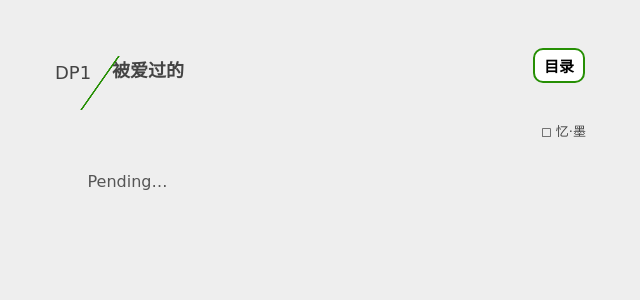
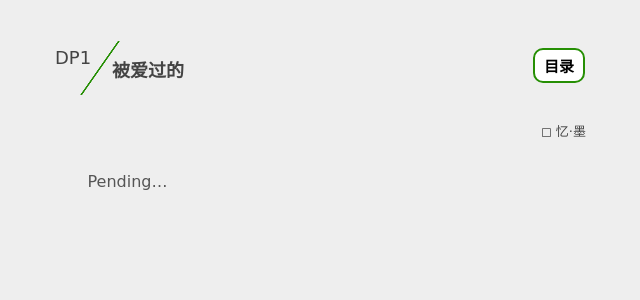
Before and after one commit to whwu17/proses, a Jekyll site: the page built from _novels/dp/1.md, in a window 1280 px wide. Shown: the top 300 px of the page, without its empty margins (315-955 px from the left). Built offline with Jekyll 4.4.1, drawn with Linux system fonts in a browser that asks for light colours.

Commit message:
Update 目录 label top position to 22.5px across all layouts
Co-authored-by: Wu Wenhan <1020645987@qq.com>

```diff
--- a/_layouts/novel-dp-toc.html
+++ b/_layouts/novel-dp-toc.html
@@ -10,7 +10,7 @@
     <div style="max-width:30rem;margin:0 auto;">
         <div style="padding:15px;">
             <div style="position:relative;">
-                <div style="height:3rem;width:6rem;position:absolute;top:38px;left:0;text-indent:6px;font-weight:bold;line-height:3rem;color:#141414;-webkit-text-fill-color:#141414;background:linear-gradient(-55deg, rgba(0,0,0,0) 49%, #268f04 49.5%, #268f04 50.5%, rgba(0,0,0,0) 51%);">目录</div>
+                <div style="height:3rem;width:6rem;position:absolute;top:22.5px;left:0;text-indent:6px;font-weight:bold;line-height:3rem;color:#141414;-webkit-text-fill-color:#141414;background:linear-gradient(-55deg, rgba(0,0,0,0) 49%, #268f04 49.5%, #268f04 50.5%, rgba(0,0,0,0) 51%);">目录</div>
                 <h2 style="display:block;height:50px;margin:43px 0 0 65px;padding:0;font-size:17px;font-weight:normal;line-height:50px;color:#141414;-webkit-text-fill-color:#141414;font-family:'Comic Sans MS',cursive,'Segoe UI',Tahoma,Geneva,Verdana,sans-serif;">Dreaming Project / 可以接触的</h2>
                 <ul style="margin:0;padding:0;list-style:none;">
                     {% for collection in site.collections %}
--- a/_layouts/novel-dp.html
+++ b/_layouts/novel-dp.html
@@ -12,7 +12,7 @@
 <body bgcolor="#eeeeee" text="#444444" style="margin:0;max-width:100%;background-color:#eeeeee;color:#444444;font-family:'Comic Sans MS',cursive,'Segoe UI',Tahoma,Geneva,Verdana,sans-serif;font-size:18px;line-height:1.85;-webkit-text-fill-color:#444444;">
     <div style="margin:0 25px;font-size:18px;max-width:100%;">
         <div style="max-width:30rem;margin:0 auto;position:relative;">
-            <div style="position:absolute;top:38px;left:0;height:54px;width:90px;text-indent:0;color:#444444;-webkit-text-fill-color:#444444;background:linear-gradient(-55deg, transparent 49%, #268f04 49.5%, #268f04 50.5%, transparent 51%);">目录</div>
+            <div style="position:absolute;top:22.5px;left:0;height:54px;width:90px;text-indent:0;color:#444444;-webkit-text-fill-color:#444444;background:linear-gradient(-55deg, transparent 49%, #268f04 49.5%, #268f04 50.5%, transparent 51%);">目录</div>
             <h1 style="margin:18px 0;padding:40px 0 18px 57px;font-size:18px;font-weight:700;line-height:1.42;color:#444444;background:transparent;-webkit-text-fill-color:#444444;text-align:left;">Dreaming Project / 可以接触的</h1>
             <ul style="margin:0;padding:0;list-style:none;">
             {% for collection in site.collections %}
@@ -336,7 +336,7 @@
         height: 3rem;
         width: 5rem;
         position: absolute;
-        top: 38px;
+        top: 22.5px;
         /* left: 25px; */
         text-indent: 0px;
 
--- a/_layouts/novel-lp-toc.html
+++ b/_layouts/novel-lp-toc.html
@@ -10,7 +10,7 @@
     <div style="max-width:30rem;margin:0 auto;">
         <div style="padding:15px;">
             <div style="position:relative;">
-                <div style="height:3rem;width:6rem;position:absolute;top:38px;left:0;text-indent:6px;font-weight:bold;line-height:3rem;color:#141414;-webkit-text-fill-color:#141414;background:linear-gradient(-63deg, rgba(0,0,0,0) 49%, #268f04 49.5%, #268f04 50.5%, rgba(0,0,0,0) 51%);">目录</div>
+                <div style="height:3rem;width:6rem;position:absolute;top:22.5px;left:0;text-indent:6px;font-weight:bold;line-height:3rem;color:#141414;-webkit-text-fill-color:#141414;background:linear-gradient(-63deg, rgba(0,0,0,0) 49%, #268f04 49.5%, #268f04 50.5%, rgba(0,0,0,0) 51%);">目录</div>
                 <h2 style="display:block;height:50px;margin:43px 0 0 65px;padding:0;font-size:17px;font-weight:normal;line-height:50px;color:#141414;-webkit-text-fill-color:#141414;font-family:'Comic Sans MS',cursive,'Segoe UI',Tahoma,Geneva,Verdana,sans-serif;">Living Project / 不可接触的</h2>
                 <ul style="margin:0;padding:0;list-style:none;">
                     {% for collection in site.collections %}
--- a/_layouts/novel-lp.html
+++ b/_layouts/novel-lp.html
@@ -363,7 +363,7 @@
         height: 3rem;
         width: 5rem;
         position: absolute;
-        top: 38px;
+        top: 22.5px;
         /* left: 25px; */
         text-indent: 0px;
 
```
